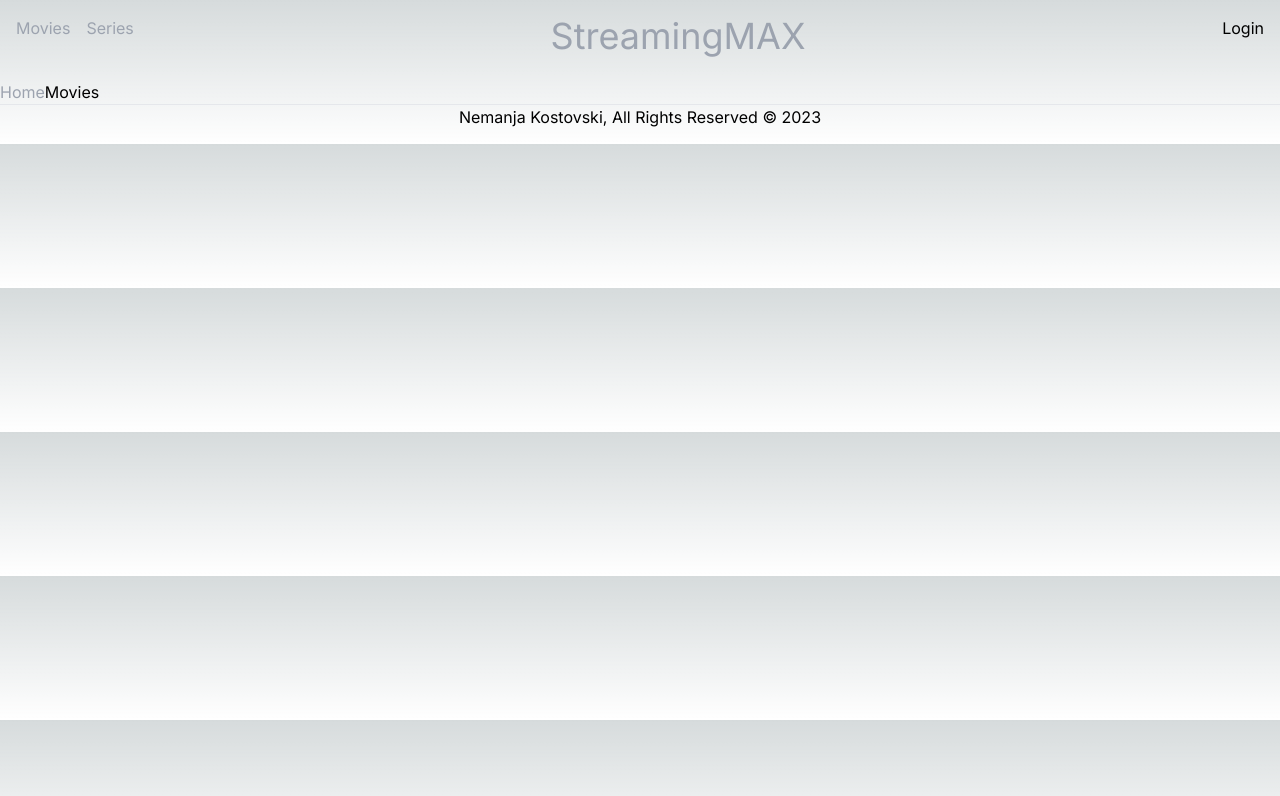
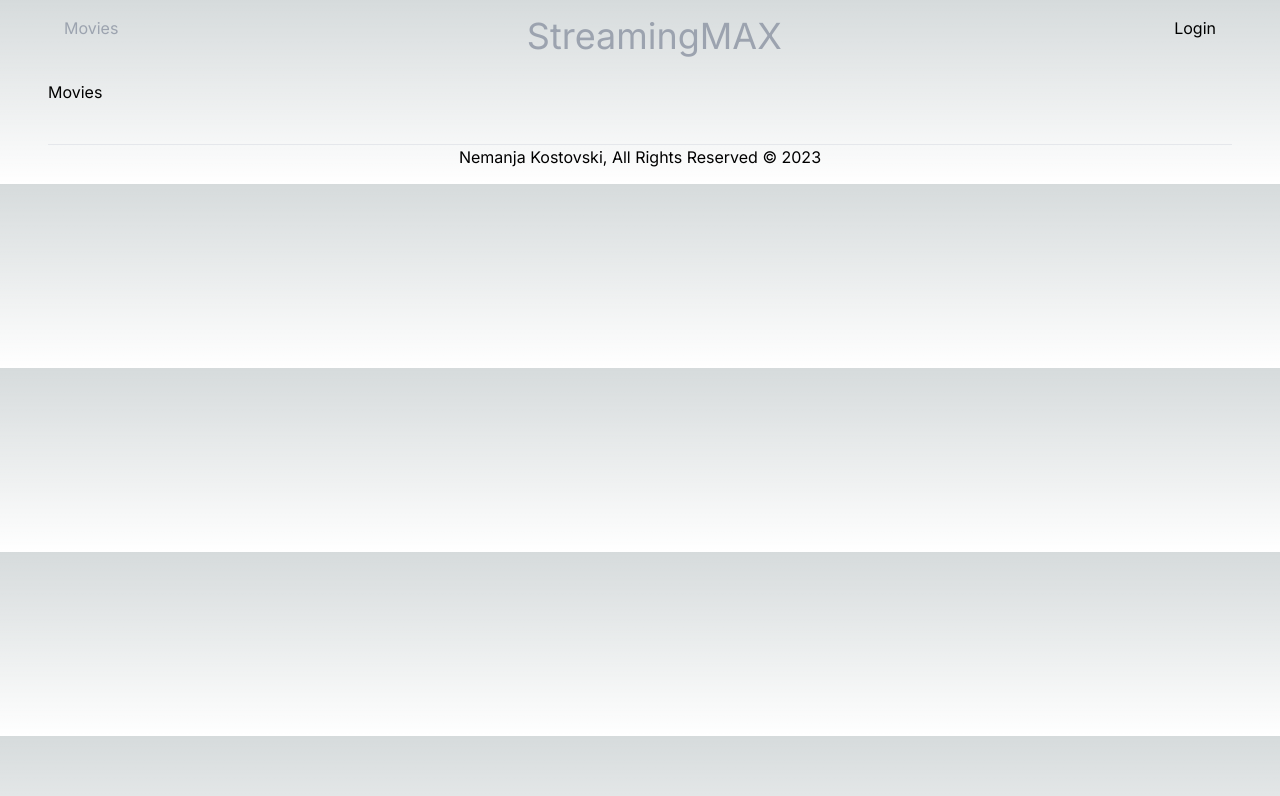
Before and after one commit to nemanjaKostovski/streaming, a Next.js app: page /movies in a window 1280 px wide. Shown: the top 796 px of the page. Built offline with nearby package versions, Linux system fonts and the light colour scheme.

Commit message:
scroll n minor updates

```diff
--- a/src/app/components/Footer.tsx
+++ b/src/app/components/Footer.tsx
@@ -1,7 +1,7 @@
 export default function Footer() {
   const year: number = new Date().getFullYear();
   return (
-    <div className='flex h-10 justify-center border-t sm:w-full'>
+    <div className='flex h-10 justify-center border-t sm:w-full mt-10'>
       <p> Nemanja Kostovski, All Rights Reserved &copy; {year} </p>
     </div>
   );
--- a/src/app/components/Navbar.tsx
+++ b/src/app/components/Navbar.tsx
@@ -3,26 +3,18 @@ import Link from 'next/link';
 
 export default function NavBar() {
   return (
-    <nav className='flex flex-row justify-between h-20 p-4'>
-      <div>
-        {' '}
+    <nav className='flex flex-row justify-between h-20 p-4 '>
       <Link
         className='relative dark:drop-shadow-[0_0_0.3rem_#ffffff70] text-gray-400 hover:dark:text-white pr-4'
         href='/movies'
       >
         Movies
       </Link>
-        <Link
-          className='relative dark:drop-shadow-[0_0_0.3rem_#ffffff70] text-gray-400 hover:dark:text-white'
-          href='/series'
-        >
-          Series
-        </Link>
-      </div>
-
+      <Link href='/'>
         <h1 className='relative dark:drop-shadow-[0_0_0.3rem_#ffffff70] text-gray-400 text-4xl'>
           StreamingMAX
         </h1>
+      </Link>
       <p>Login</p>
     </nav>
   );
--- a/src/app/globals.css
+++ b/src/app/globals.css
@@ -25,3 +25,25 @@ body {
     )
     rgb(var(--background-start-rgb));
 }
+
+/* Scroll bar CSS */
+/* width */
+::-webkit-scrollbar {
+  height: 10px;
+}
+
+/* Track */
+::-webkit-scrollbar-track {
+  background-color: inherit;
+}
+
+/* Handle */
+::-webkit-scrollbar-thumb {
+  background: #888;
+  border-radius: 5px;
+}
+
+/* Handle on hover */
+::-webkit-scrollbar-thumb:hover {
+  background: #555;
+}
--- a/src/app/layout.tsx
+++ b/src/app/layout.tsx
@@ -18,7 +18,7 @@ export default function RootLayout({
 }) {
   return (
     <html lang='en'>
-      <body className={inter.className}>
+      <body className={`${inter.className} sm:ml-12 sm:mr-12`}>
         <NavBar />
         {children}
         <Footer />
--- a/src/app/movies/page.tsx
+++ b/src/app/movies/page.tsx
@@ -1,17 +1,6 @@
 import Link from 'next/link';
 
 const Movies = () => {
-  return (
-    <div>
-      {' '}
-      <Link
-        href='/'
-        className='relative dark:drop-shadow-[0_0_0.3rem_#ffffff70] text-gray-400 hover:dark:text-white'
-      >
-        Home
-      </Link>
-      Movies
-    </div>
-  );
+  return <div>Movies</div>;
 };
 export default Movies;
--- a/src/app/page.tsx
+++ b/src/app/page.tsx
@@ -17,12 +17,16 @@ export default function Home() {
     fetchTrendingMovies();
   }, []);
 
+  const handleClickPrev = () => {};
+
+  const handleClickNext = () => {};
+
   if (!trendingMovies) return <p>Loading...</p>;
-  console.log(trendingMovies);
+
   return (
     <main>
       <h2 className='pl-4 text-xl'>Trending Movies today</h2>
-      <div className='flex flex-row overflow-hidden'>
+      <div className='flex flex-row overflow-x-scroll'>
         {trendingMovies.map(
           (movie: { poster_path: string; title: string; id: string }) => {
             return (
--- a/src/app/series/page.tsx
+++ /dev/null
@@ -1,16 +0,0 @@
-import Link from 'next/link';
-
-const Series = () => {
-  return (
-    <div>
-      <Link
-        href='/'
-        className='relative dark:drop-shadow-[0_0_0.3rem_#ffffff70] text-gray-400 hover:dark:text-white'
-      >
-        Home
-      </Link>
-      Series
-    </div>
-  );
-};
-export default Series;
```
Lines whose indentation alone changed are shown as unchanged.
